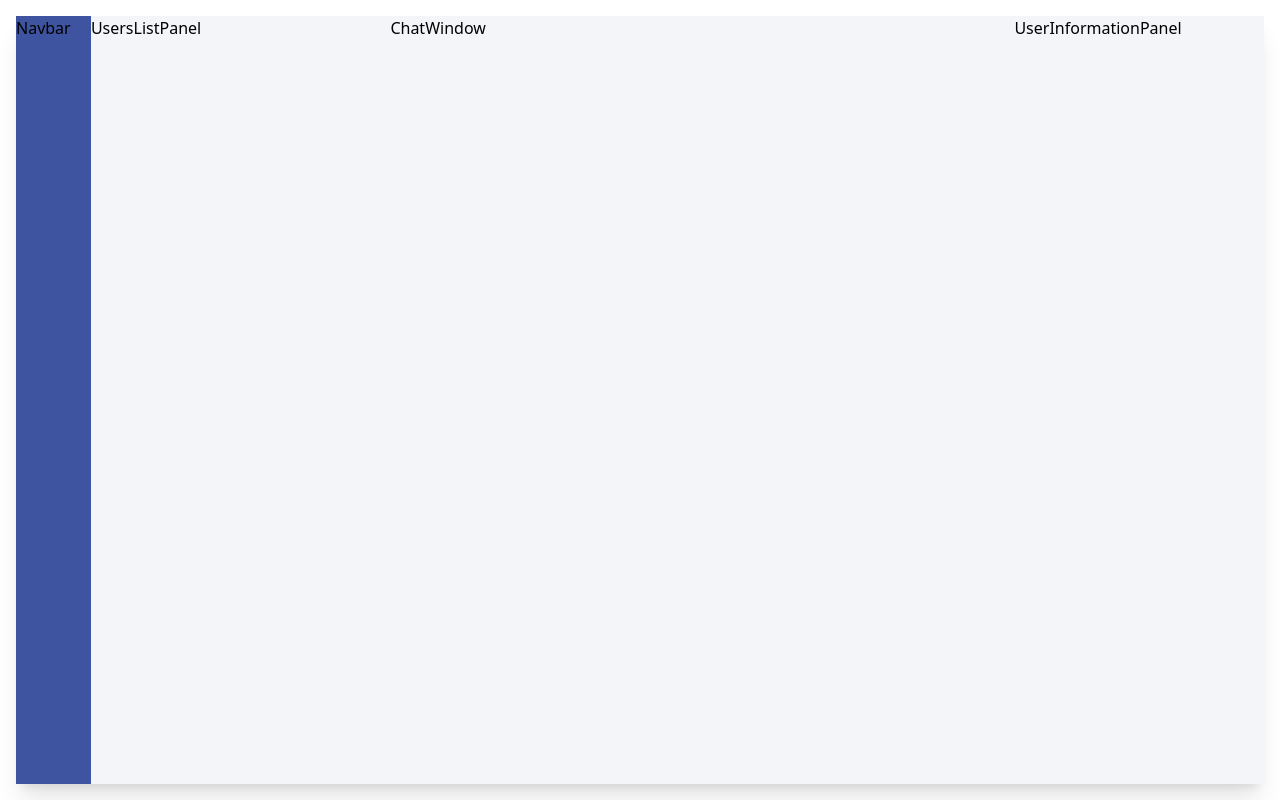
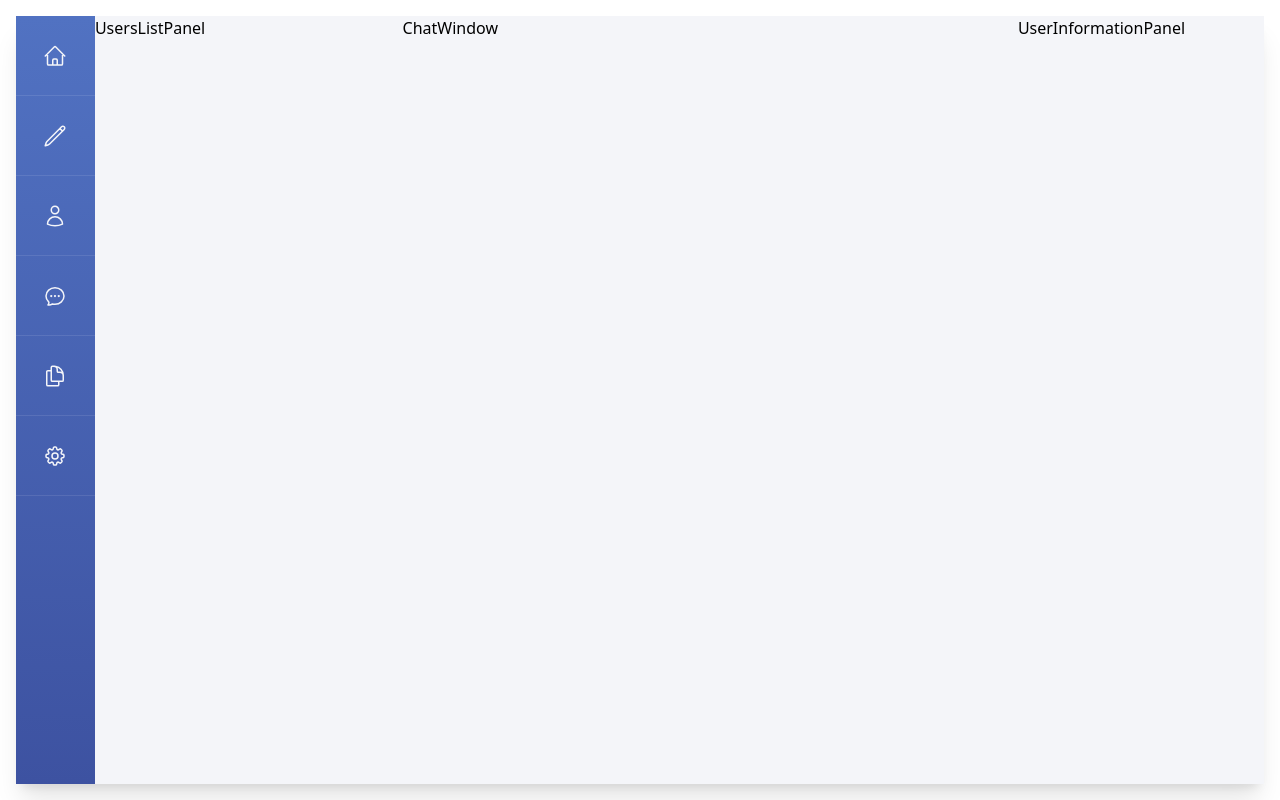
Before and after one commit to wojciechligeza/egzo-wojciech, a React (Vite) app: page / in a window 1280 px wide. Built offline with nearby package versions, Linux system fonts and the light colour scheme.

Commit message:
feat: Navbar styled

```diff
--- a/src/App.tsx
+++ b/src/App.tsx
@@ -5,7 +5,7 @@ import UsersListPanel from './components/UsersListPanel'
 
 function App() {
   return (
-    <div className="m-4 flex h-[calc(100vh_-_2rem)] w-[calc(100vw_-_2rem)] justify-center shadow-xl">
+    <div className="my-4 mx-auto flex h-[calc(100vh_-_2rem)] w-[calc(100vw_-_2rem)] max-w-[1366px] justify-center shadow-xl">
       <Navbar />
       <UsersListPanel />
       <ChatWindow />
--- a/src/components/Navbar.tsx
+++ b/src/components/Navbar.tsx
@@ -1,3 +1,108 @@
 export default function Navbar() {
-  return <nav className="h-full w-[6%] bg-[#3e54a0]">Navbar</nav>
+  const classes = {
+    iconWrapper: 'flex h-20 w-full items-center justify-center border-b border-[#f4f5f91A]',
+    icon: 'h-6 w-6 text-[#f4f5f9]',
+  }
+
+  return (
+    <nav className="flex h-full w-20 flex-col items-center bg-gradient-to-b from-[#5172c2] to-[#3d52a1]">
+      <div className={classes.iconWrapper}>
+        <svg
+          xmlns="http://www.w3.org/2000/svg"
+          fill="none"
+          viewBox="0 0 24 24"
+          strokeWidth="1.5"
+          stroke="currentColor"
+          className={classes.icon}
+        >
+          <path
+            strokeLinecap="round"
+            strokeLinejoin="round"
+            d="M2.25 12l8.954-8.955c.44-.439 1.152-.439 1.591 0L21.75 12M4.5 9.75v10.125c0 .621.504 1.125 1.125 1.125H9.75v-4.875c0-.621.504-1.125 1.125-1.125h2.25c.621 0 1.125.504 1.125 1.125V21h4.125c.621 0 1.125-.504 1.125-1.125V9.75M8.25 21h8.25"
+          />
+        </svg>
+      </div>
+      <div className={classes.iconWrapper}>
+        <svg
+          xmlns="http://www.w3.org/2000/svg"
+          fill="none"
+          viewBox="0 0 24 24"
+          strokeWidth="1.5"
+          stroke="currentColor"
+          className={classes.icon}
+        >
+          <path
+            strokeLinecap="round"
+            strokeLinejoin="round"
+            d="M16.862 4.487l1.687-1.688a1.875 1.875 0 112.652 2.652L6.832 19.82a4.5 4.5 0 01-1.897 1.13l-2.685.8.8-2.685a4.5 4.5 0 011.13-1.897L16.863 4.487zm0 0L19.5 7.125"
+          />
+        </svg>
+      </div>
+      <div className={classes.iconWrapper}>
+        <svg
+          xmlns="http://www.w3.org/2000/svg"
+          fill="none"
+          viewBox="0 0 24 24"
+          strokeWidth="1.5"
+          stroke="currentColor"
+          className="h-6 w-6 text-[#f4f5f9]"
+        >
+          <path
+            strokeLinecap="round"
+            strokeLinejoin="round"
+            d="M15.75 6a3.75 3.75 0 11-7.5 0 3.75 3.75 0 017.5 0zM4.501 20.118a7.5 7.5 0 0114.998 0A17.933 17.933 0 0112 21.75c-2.676 0-5.216-.584-7.499-1.632z"
+          />
+        </svg>
+      </div>
+      <div className={classes.iconWrapper}>
+        <svg
+          xmlns="http://www.w3.org/2000/svg"
+          fill="none"
+          viewBox="0 0 24 24"
+          strokeWidth="1.5"
+          stroke="currentColor"
+          className={classes.icon}
+        >
+          <path
+            strokeLinecap="round"
+            strokeLinejoin="round"
+            d="M8.625 12a.375.375 0 11-.75 0 .375.375 0 01.75 0zm0 0H8.25m4.125 0a.375.375 0 11-.75 0 .375.375 0 01.75 0zm0 0H12m4.125 0a.375.375 0 11-.75 0 .375.375 0 01.75 0zm0 0h-.375M21 12c0 4.556-4.03 8.25-9 8.25a9.764 9.764 0 01-2.555-.337A5.972 5.972 0 015.41 20.97a5.969 5.969 0 01-.474-.065 4.48 4.48 0 00.978-2.025c.09-.457-.133-.901-.467-1.226C3.93 16.178 3 14.189 3 12c0-4.556 4.03-8.25 9-8.25s9 3.694 9 8.25z"
+          />
+        </svg>
+      </div>
+      <div className={classes.iconWrapper}>
+        <svg
+          xmlns="http://www.w3.org/2000/svg"
+          fill="none"
+          viewBox="0 0 24 24"
+          strokeWidth="1.5"
+          stroke="currentColor"
+          className="h-6 w-6 text-[#f4f5f9]"
+        >
+          <path
+            strokeLinecap="round"
+            strokeLinejoin="round"
+            d="M15.75 17.25v3.375c0 .621-.504 1.125-1.125 1.125h-9.75a1.125 1.125 0 01-1.125-1.125V7.875c0-.621.504-1.125 1.125-1.125H6.75a9.06 9.06 0 011.5.124m7.5 10.376h3.375c.621 0 1.125-.504 1.125-1.125V11.25c0-4.46-3.243-8.161-7.5-8.876a9.06 9.06 0 00-1.5-.124H9.375c-.621 0-1.125.504-1.125 1.125v3.5m7.5 10.375H9.375a1.125 1.125 0 01-1.125-1.125v-9.25m12 6.625v-1.875a3.375 3.375 0 00-3.375-3.375h-1.5a1.125 1.125 0 01-1.125-1.125v-1.5a3.375 3.375 0 00-3.375-3.375H9.75"
+          />
+        </svg>
+      </div>
+      <div className={classes.iconWrapper}>
+        <svg
+          xmlns="http://www.w3.org/2000/svg"
+          fill="none"
+          viewBox="0 0 24 24"
+          strokeWidth="1.5"
+          stroke="currentColor"
+          className={classes.icon}
+        >
+          <path
+            strokeLinecap="round"
+            strokeLinejoin="round"
+            d="M10.343 3.94c.09-.542.56-.94 1.11-.94h1.093c.55 0 1.02.398 1.11.94l.149.894c.07.424.384.764.78.93.398.164.855.142 1.205-.108l.737-.527a1.125 1.125 0 011.45.12l.773.774c.39.389.44 1.002.12 1.45l-.527.737c-.25.35-.272.806-.107 1.204.165.397.505.71.93.78l.893.15c.543.09.94.56.94 1.109v1.094c0 .55-.397 1.02-.94 1.11l-.893.149c-.425.07-.765.383-.93.78-.165.398-.143.854.107 1.204l.527.738c.32.447.269 1.06-.12 1.45l-.774.773a1.125 1.125 0 01-1.449.12l-.738-.527c-.35-.25-.806-.272-1.203-.107-.397.165-.71.505-.781.929l-.149.894c-.09.542-.56.94-1.11.94h-1.094c-.55 0-1.019-.398-1.11-.94l-.148-.894c-.071-.424-.384-.764-.781-.93-.398-.164-.854-.142-1.204.108l-.738.527c-.447.32-1.06.269-1.45-.12l-.773-.774a1.125 1.125 0 01-.12-1.45l.527-.737c.25-.35.273-.806.108-1.204-.165-.397-.505-.71-.93-.78l-.894-.15c-.542-.09-.94-.56-.94-1.109v-1.094c0-.55.398-1.02.94-1.11l.894-.149c.424-.07.765-.383.93-.78.165-.398.143-.854-.107-1.204l-.527-.738a1.125 1.125 0 01.12-1.45l.773-.773a1.125 1.125 0 011.45-.12l.737.527c.35.25.807.272 1.204.107.397-.165.71-.505.78-.929l.15-.894z"
+          />
+          <path strokeLinecap="round" strokeLinejoin="round" d="M15 12a3 3 0 11-6 0 3 3 0 016 0z" />
+        </svg>
+      </div>
+    </nav>
+  )
 }
--- a/src/components/UsersListPanel.tsx
+++ b/src/components/UsersListPanel.tsx
@@ -1,3 +1,3 @@
 export default function UsersListPanel() {
-  return <section className="h-full w-[24%] bg-[#f4f5f9]">UsersListPanel</section>
+  return <section className="h-full w-1/4 bg-[#f4f5f9]">UsersListPanel</section>
 }
```
